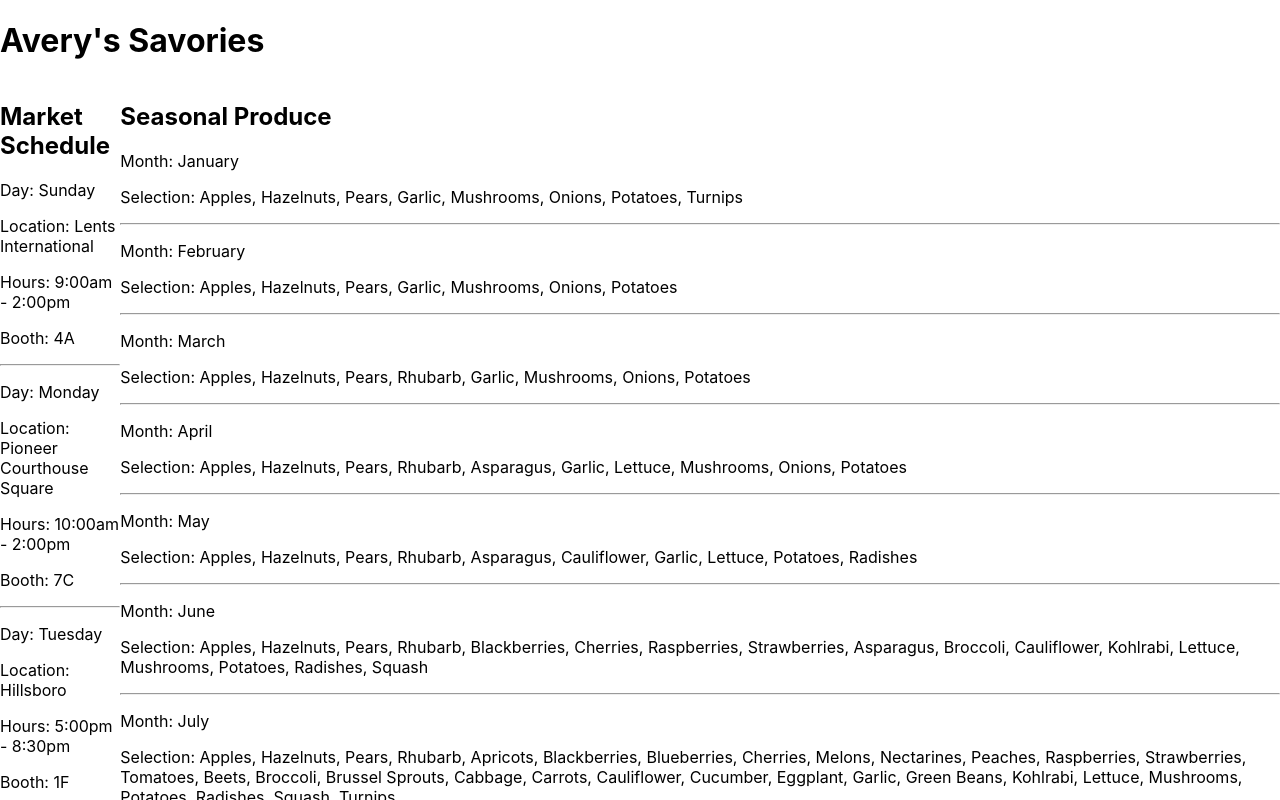
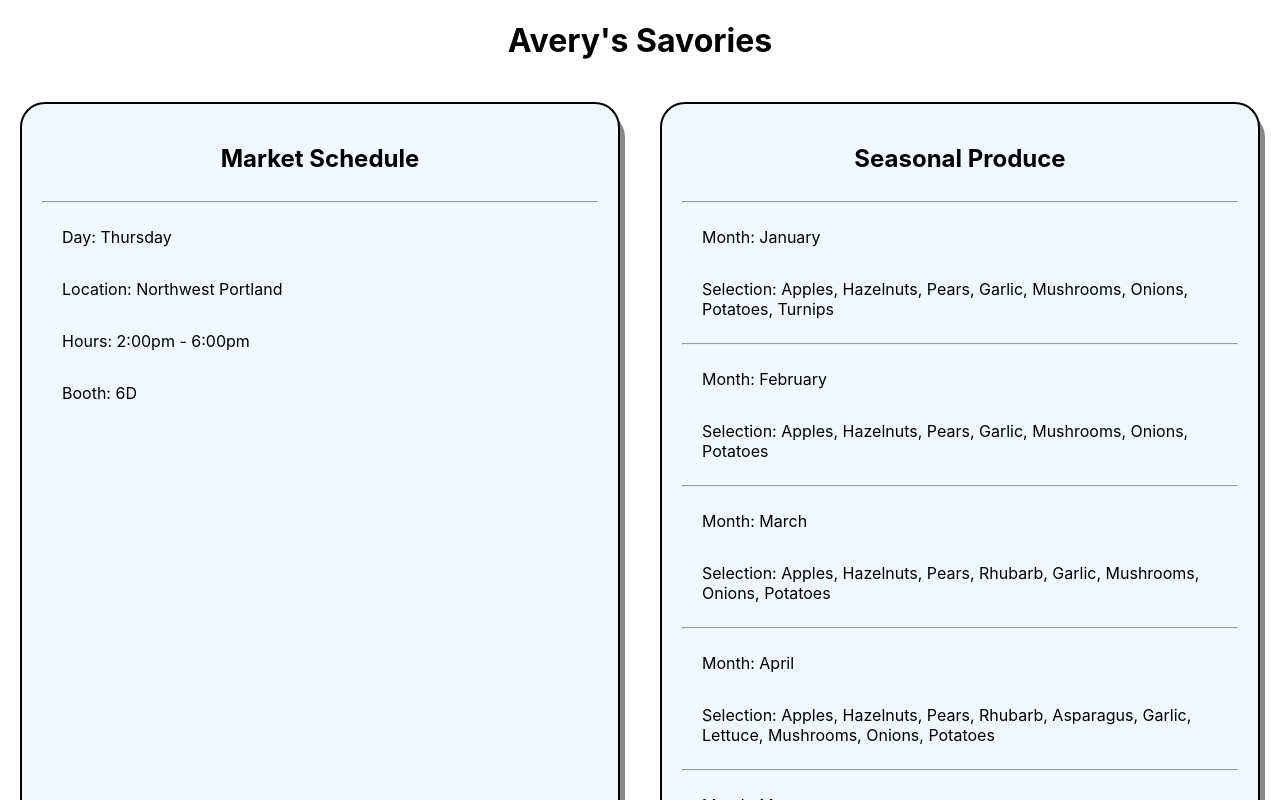
Before and after one commit to MicahOlson/farmers-market, a React (Create React App) app: page / in a window 1280 px wide. Shown: the top 800 px of the page. Built offline with nearby package versions, Linux system fonts and the light colour scheme.

Commit message:
add more styling and add date filtering
Co-authored-by: Micah Olson <micah.olson@protonmail.com>

```diff
--- a/src/components/App.js
+++ b/src/components/App.js
@@ -7,11 +7,11 @@ function App() {
   return (
     <React.Fragment>
       <AppHeader />
-      <div className="styleRow">
-        <div>
+      <div className="row">
+        <div className="column">
           <MarketSchedule />
         </div>
-        <div>
+        <div className="column">
           <SeasonalProduce />
         </div>
       </div>
--- a/src/components/MarketScheduleDay.js
+++ b/src/components/MarketScheduleDay.js
@@ -4,11 +4,11 @@ import PropTypes from 'prop-types'
 function MarketScheduleDay(props) {
   return (
     <>
+      <hr/>
       <p>Day: {props.day}</p>
       <p>Location: {props.location}</p>
       <p>Hours: {props.hours}</p>
       <p>Booth: {props.booth}</p>
-      <hr/>
     </>
   );
 }
--- a/src/components/MarketScheduleDetails.js
+++ b/src/components/MarketScheduleDetails.js
@@ -40,10 +40,17 @@ const marketSchedule = [
   }
 ];
 
+let filteredSchedule = [];
+marketSchedule.forEach(function(event) {
+  if (event.day === "Thursday") {
+    filteredSchedule.push(event);
+  }
+})
+
 function MarketScheduleDetails() {
   return (
     <>
-      {marketSchedule.map((event, index) =>
+      {filteredSchedule.map((event, index) =>
         <MarketScheduleDay
           day={event.day}
           location={event.location}
--- a/src/components/SeasonalProduceMonth.js
+++ b/src/components/SeasonalProduceMonth.js
@@ -4,9 +4,9 @@ import PropTypes from 'prop-types'
 function SeasonalProduceMonth(props) {
   return (
     <>
+      <hr/>
       <p>Month: {props.month}</p>
       <p>Selection: {props.selection.join(", ")}</p>
-      <hr/>
     </>
   );
 }
--- a/src/index.css
+++ b/src/index.css
@@ -12,7 +12,42 @@ code {
     monospace;
 }
 
-.styleRow {
+/* .styleRow {
   display: flex;
   flex-direction: row;
+} */
+
+h1, h2 {
+  text-align: center;
 }
+
+hr {
+  margin-left: 0;
+  margin-right: 0;
+}
+
+p {
+  margin-left: 20px;
+  margin-right: 20px;
+}
+
+.row {
+  display: flex;
+  flex-direction: row;
+  flex-wrap: wrap;
+  width: 100%;
+}
+
+.column {
+  display: flex;
+  flex-direction: column;
+  flex-basis: 100%;
+  flex: 1;
+  margin: 20px;
+  padding: 20px;
+  background-color: aliceblue;
+  border: 2px solid black;
+  border-radius: 25px;
+  box-shadow: 5px 10px #888888;
+  /* box-shadow: 5px 5px 20px blue; */
+}
```
